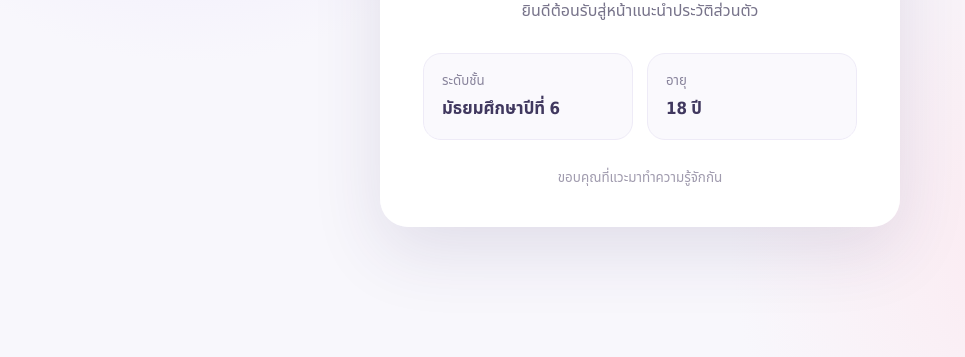
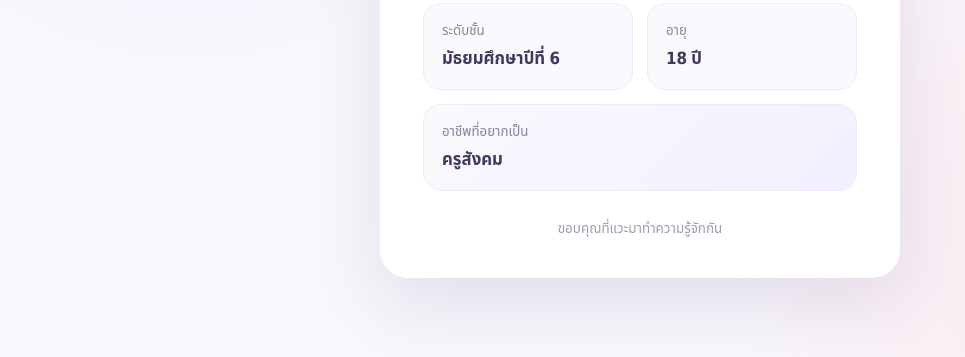
Before and after one commit to 11914-creator/--sourcontrol, a plain HTML site: page index.html in a window 1280 px wide. Shown: the part 443-800 px from the top of the page, without its empty margins (0-965 px from the left). Drawn offline with Linux system fonts and the light colour scheme.

Commit message:
commit 2: เพิ่มอาชีพที่อยากเป็น

```diff
--- a/index.html
+++ b/index.html
@@ -125,6 +125,11 @@
       background: #faf9fd;
     }
 
+    .detail-career {
+      grid-column: 1 / -1;
+      background: linear-gradient(135deg, #faf9fd, #f3efff);
+    }
+
     .detail dt {
       margin-bottom: 5px;
       color: #89849c;
@@ -175,6 +180,10 @@
           <dt>อายุ</dt>
           <dd>18 ปี</dd>
         </div>
+        <div class="detail detail-career">
+          <dt>อาชีพที่อยากเป็น</dt>
+          <dd>ครูสังคม</dd>
+        </div>
       </dl>
 
       <p class="card-footer">ขอบคุณที่แวะมาทำความรู้จักกัน</p>
```
Also changed, not shown:     index.html (added).
